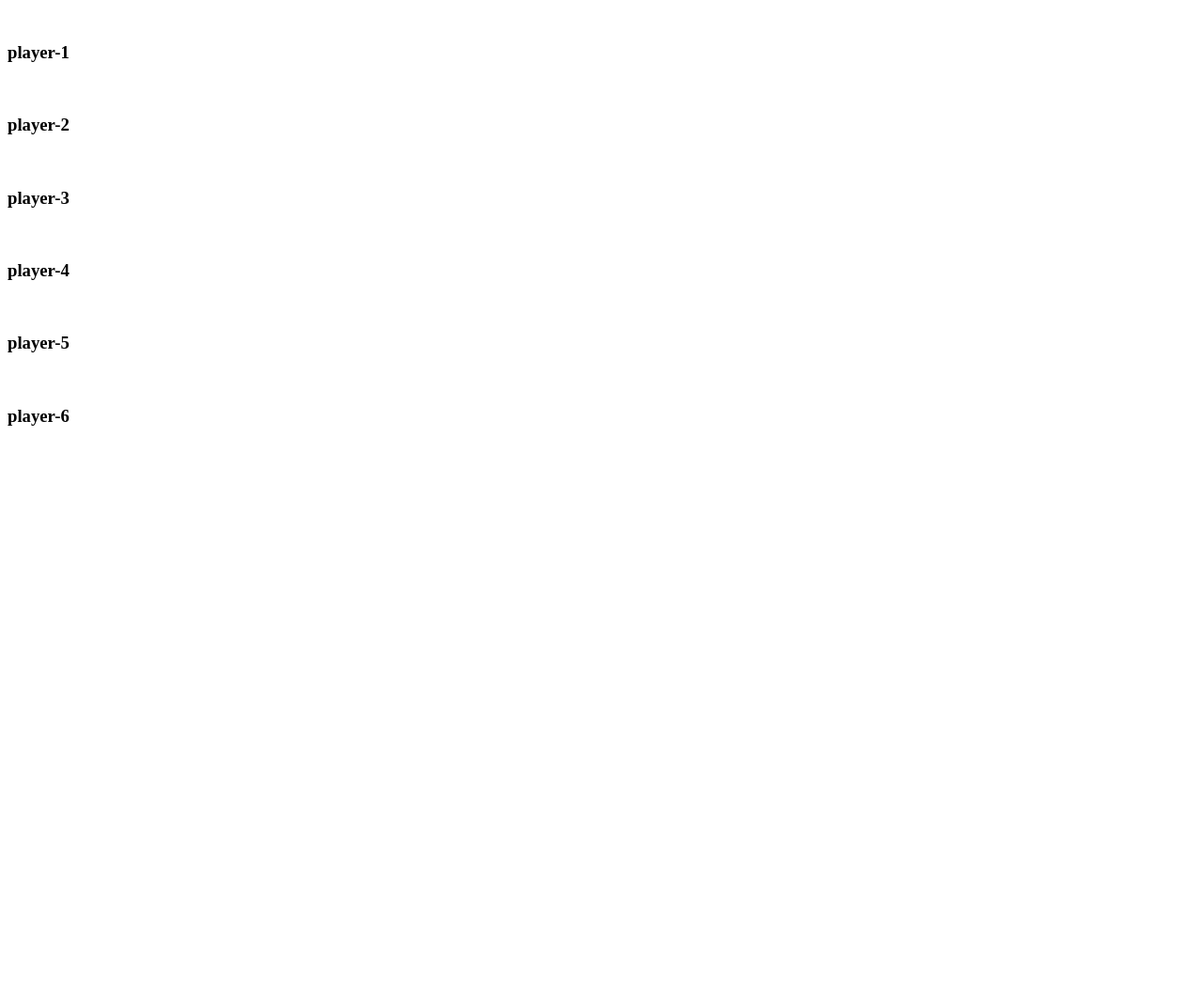
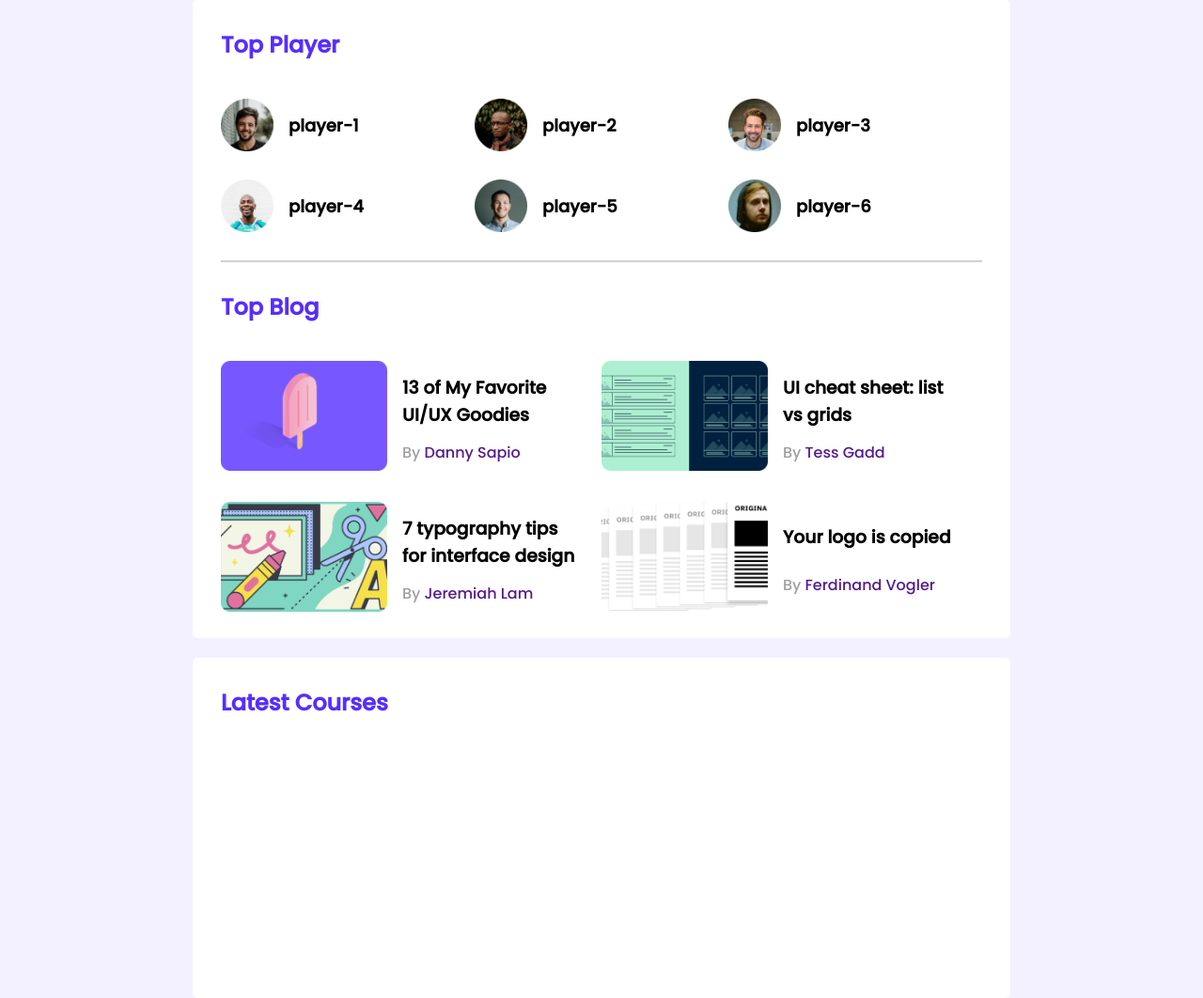
Before and after one commit to MusfiqueHasan/Player-leader-board, a plain HTML site: page index.html in a window 1280 px wide. Shown: the whole page at 94% size. Before the commit the page ends 800 px from the top, so only its background shows below. Drawn offline with Linux system fonts and the light colour scheme.

Commit message:
Blog section added

```diff
--- a/index.html
+++ b/index.html
@@ -1,5 +1,6 @@
 <!DOCTYPE html>
 <html lang="en">
+
 <head>
     <meta charset="UTF-8">
     <meta http-equiv="X-UA-Compatible" content="IE=edge">
@@ -7,6 +8,7 @@
     <title>Player leader board</title>
     <link rel="stylesheet" href="styles/style.css">
 </head>
+
 <body>
 
     <!-- header section  -->
@@ -16,37 +18,95 @@
     </header>
     <main>
         <section class="container">
+            <div class="top-players">
+                <h1 class="player-heading">Top Player</h1>
                 <div class="players">
+
                     <div class="player">
-                    <img src="players/player-1" alt="">
-                    <h3>player-1</h3>
+                        <img src="images/players/player-1.png" alt="">
+                        <h3 class="player-name">player-1</h3>
                     </div>
                     <div class="player">
-                    <img src="players/player-2" alt="">
-                    <h3>player-2</h3>
+                        <img src="images/players/player-2.png" alt="">
+                        <h3 class="player-name">player-2</h3>
                     </div>
                     <div class="player">
-                    <img src="players/player-3" alt="">
-                    <h3>player-3</h3>
+                        <img src="images/players/player-3.png" alt="">
+                        <h3 class="player-name">player-3</h3>
                     </div>
                     <div class="player">
-                    <img src="players/player-4" alt="">
-                    <h3>player-4</h3>
+                        <img src="images/players/player-4.png" alt="">
+                        <h3 class="player-name">player-4</h3>
                     </div>
                     <div class="player">
-                    <img src="players/player-5" alt="">
-                    <h3>player-5</h3>
+                        <img src="images/players/player-5.png" alt="">
+                        <h3 class="player-name">player-5</h3>
                     </div>
                     <div class="player">
-                    <img src="players/player-6" alt="">
-                    <h3>player-6</h3>
+                        <img src="images/players/player-6.png" alt="">
+                        <h3 class="player-name">player-6</h3>
                     </div>
                 </div>
+            </div>
+            <hr>
+            <div class="top-blogs">
+                <h1 class="player-heading">Top Blog</h1>
+                <div class="blogs">
+                    <article class="blog">
 
+                        <div class="thumbnail">
+                            <img src="images/blogs/blog-1.png" alt="">
+                        </div>
+                        <div class="blog-info">
+                            <h1 class="blog-title">13 of My Favorite UI/UX Goodies</h1>
+                            <p class="blog-author">By<a href=""> Danny Sapio</a></p>
+                        </div>
+
+                    </article>
+                    <article class="blog">
+
+                        <div class="thumbnail">
+                            <img src="images/blogs/blog-2.png" alt="">
+                        </div>
+                        <div class="blog-info">
+                            <h1 class="blog-title">UI cheat sheet: list vs grids</h1>
+                            <p class="blog-author">By<a href=""> Tess Gadd</a></p>
+                        </div>
+
+                    </article>
+                    <article class="blog">
+
+                        <div class="thumbnail">
+                            <img src="images/blogs/blog-3.png" alt="">
+                        </div>
+                        <div class="blog-info">
+                            <h1 class="blog-title">7 typography tips for interface design</h1>
+                            <p class="blog-author">By<a href=""> Jeremiah Lam</a></p>
+                        </div>
+
+                    </article>
+                    <article class="blog">
+
+                        <div class="thumbnail">
+                            <img src="images/blogs/blog-4.png" alt="">
+                        </div>
+                        <div class="blog-info">
+                            <h1 class="blog-title">Your logo is copied</h1>
+                            <p class="blog-author">By<a href="">  Ferdinand Vogler</a></p>
+                        </div>
+
+                    </article>
+                </div>
+
+            </div>
+        </section>
+        <section class="container course-section">
+            <h1 class="player-heading">Latest Courses</h1>
         </section>
     </main>
 
     <!-- header section end -->
 
 </body>
+
 </html>
--- a/styles/style.css
+++ b/styles/style.css
@@ -0,0 +1,98 @@
+@import url('https://fonts.googleapis.com/css2?family=Poppins:wght@500&display=swap');
+@import url('https://fonts.googleapis.com/css2?family=Roboto:wght@500&display=swap');
+*{
+    margin: 0px;
+    padding: 0px;
+    box-sizing: border-box;
+}
+
+body{
+    background: #F3F1FF;
+
+    font-family: 'Poppins', sans-serif;
+    /* font-family: 'Roboto', sans-serif; */
+}
+
+main{
+    display: flex;
+    flex-direction: column;
+    justify-content: center;
+    align-items: center;
+}
+.container{
+    width: 870px;
+    height: 679px;
+    background: #FFFFFF;
+    border-radius: 5px;
+    padding: 30px;
+
+}
+
+.player-heading{
+    color: #562EFF;
+    margin-bottom: 40px;
+    font-size: 24px;
+
+
+}
+.players{
+    display: grid;
+    grid-template-columns: repeat(3,1fr);
+    grid-row-gap: 30px;
+
+}
+
+.player{
+    display: flex;
+    align-items: center;
+
+}
+
+.player img{
+    width: 56px;
+    height: 56px;
+}
+
+.player .player-name{
+    margin-left: 16px;
+    font-size: 18px;
+}
+hr{
+    border: 1px solid #D1D1D1;
+    margin: 30px 0px;
+}
+
+.blog{
+
+    display: flex;
+}
+.blog .blog-info{
+    margin-left: 16px;
+    padding-right:20px ;
+    display: flex;
+    flex-direction: column;
+    justify-content:space-evenly;
+
+}
+.blog .thumbnail img{
+    width: 177px;
+    height: 117px;
+}
+.blog .blog-author{
+    color: #9F9F9F;
+}
+
+.blog .blog-author a{
+    text-decoration: none;
+}
+
+.blogs{
+    display: grid;
+    grid-template-columns: repeat(2,1fr);
+    grid-row-gap: 26px;
+}
+
+.course-section{
+    height: 362px;
+    margin-top: 21px;
+}
```
Lines whose indentation alone changed are shown as unchanged.
